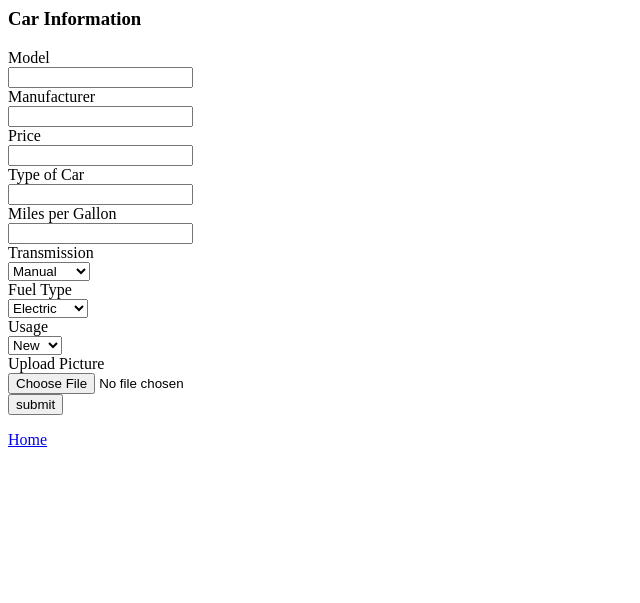
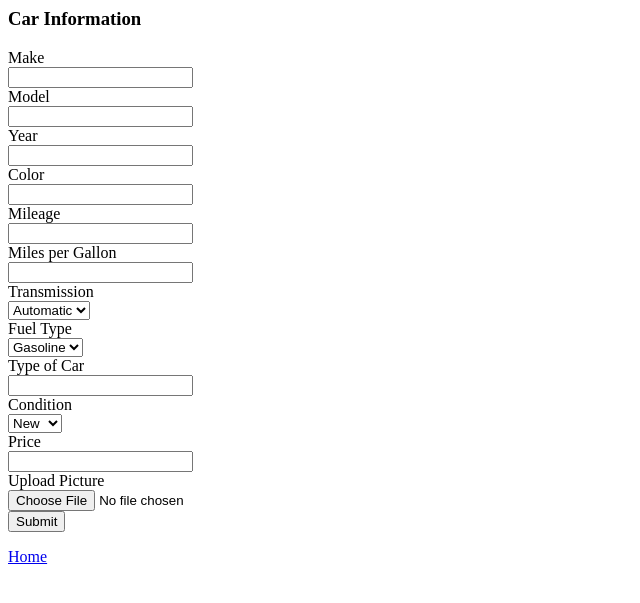
Before and after one commit to Danieltri30/Car-Finder, a Flask app: page /addCar in a window 1280 px wide. Shown: the top 603 px of the page, without its empty margins (0-640 px from the left). Run offline with Flask 3, Linux system fonts and the light colour scheme.

Commit message:
Added 'Add Car' functionality to employee homepage on front end form & back end database, capitalized all submit buttons

```diff
--- a/app.py
+++ b/app.py
@@ -52,7 +52,23 @@ def carsPosted():
 
 @app.route('/addCar', methods=['POST', 'GET'])
 def addCar():
-    return render_template('addCar.html')
+    if request.method == 'POST':
+        make = request.form['make']     # Take in all the fields of the form
+        model = request.form['model']    # Leaving these commented out until the front end's home page fields are sorted out
+        year = request.form['year']
+        color = request.form['color']
+        mileage = request.form['mileage']
+        mpg = request.form['mpg']
+        tran = request.form['transmission']
+        fuel = request.form['fuel']
+        bstyle = request.form['type']
+        cond = request.form['condition']
+        price = request.form['price']
+
+        fire.add_car(make, model, year, color, mileage, mpg, tran, fuel, bstyle, cond, price)
+        return render_template('homepageEmployee.html')
+    else:
+        return render_template('addCar.html')
 
 
 @app.route('/deleteCar', methods=['POST', 'GET'])
--- a/templates/addCar.html
+++ b/templates/addCar.html
@@ -3,57 +3,56 @@
       <form action="{{ url_for('addCar') }}" method="POST">
          <h3>Car Information</h3>
 
+         Make<br>
+         <input type="text" name="make"><br>
+
          Model<br>
          <input type="text" name="model"><br>
 
+         Year<br>
+         <input type="text" name="year"><br>
 
-         Manufacturer<br>
-         <input type="text" name="manufacturer"><br>
+         Color<br>
+         <input type="text" name="color"><br>
 
-
-         Price<br>
-         <input type="number" name="price"><br>
-
-
-         Type of Car<br>
-         <input type="text" name="typeofcar"><br>
+         Mileage<br>
+         <input type="text" name="mileage"><br>
 
          Miles per Gallon<br>
          <input type="number" name="mpg"><br>
 
          Transmission<br>
-        <select name="transmission" id="transmission">
-        <option value="new">Manual</option>
-        <option value="used">Automatic</option>
-	<option value="used">Hybrid</option>
-            </select> </br>
+         <select name="transmission" id="transmission">
+            <option value="Automatic">Automatic</option>
+            <option value="Manual">Manual</option>
+	         <option value="Hybrid">Hybrid</option>
+         </select></br>
 
          Fuel Type<br>
-        <select name="fuel_type" id="fuel_type">
-        <option value="new">Electric</option>
-        <option value="used">Unleaded</option>
-	<option value="used">Diesel</option>
-            </select> </br>
+         <select name="fuel" id="fuel">
+            <option value="Gasoline">Gasoline</option>
+            <option value="Diesel">Diesel</option>
+	         <option value="Electric">Electric</option>
+	         <option value="Hybrid">Hybrid</option>
+         </select> </br>
 
-	 Usage<br>
-	 <select name="usage" id="usage">
-        <option value="new">New</option>
-        <option value="used">Used</option>
-            </select> </br>
+         Type of Car<br>
+         <input type="text" name="type"><br>
 
+         Condition<br>
+         <select name="condition" id="condition">
+            <option value="New">New</option>
+            <option value="Used">Used</option>
+         </select> </br>
 
+         Price<br>
+         <input type="number" name="price"><br>
 
-	Upload Picture<br>
-	<input type="file" accept="image/*"> <br>
+         Upload Picture<br>
+         <input type="file" accept="image/*"> <br>
 
-
-
-         <input type="submit" value="submit"><br>
+         <input type="submit" value="Submit"><br>
       </form>
-
    <a href="/">Home</a>
 
-
-
-
 </body></html>
--- a/templates/createLogin.html
+++ b/templates/createLogin.html
@@ -29,7 +29,7 @@
          <input type ="password" name="pword"></input><br>
 
 
-         <input type="submit" value="submit"><br>
+         <input type="submit" value="Submit"><br>
       </form>
 <a href="/">Home</a>
 </body></html>
--- a/templates/deleteCar.html
+++ b/templates/deleteCar.html
@@ -69,7 +69,7 @@
          Index:<br>
          <input type ="number" name = "index"></input><br>
 
-         <input type="submit" value="submit"><br>
+         <input type="submit" value="Submit"><br>
       </form>
 	    <a href="/">Home</a>
 
--- a/templates/login.html
+++ b/templates/login.html
@@ -29,7 +29,7 @@
          <input type ="password" name="pword"></input><br>
 
 
-         <input type="submit" value="submit"><br>
+         <input type="submit" value="Submit"><br>
               <a href="/">Home</a>
       </form>
 
--- a/templates/updateCar.html
+++ b/templates/updateCar.html
@@ -125,7 +125,7 @@
 	Image (only if button is clicked):<br> <!-- this is lowkey terrible!!! -->
 	 <input type="file" accept="image/*"> <br>
 
-         <input type="submit" value="submit"><br>
+         <input type="submit" value="Submit"><br>
 	    <a href="/">Home</a>
       </form>
 
```
Also changed, not shown: templates/homepageEmployee.html (+17 -14 lines).
